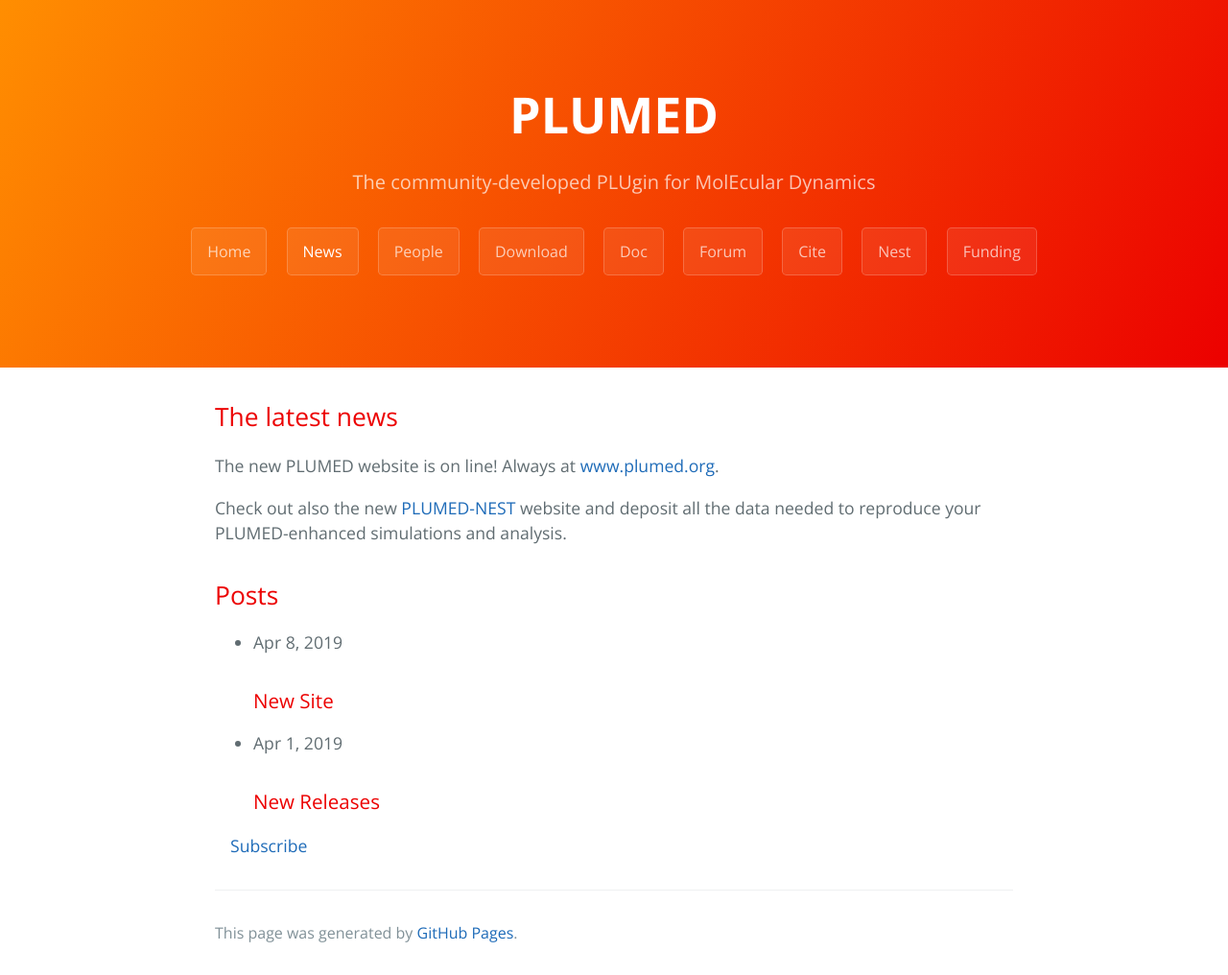
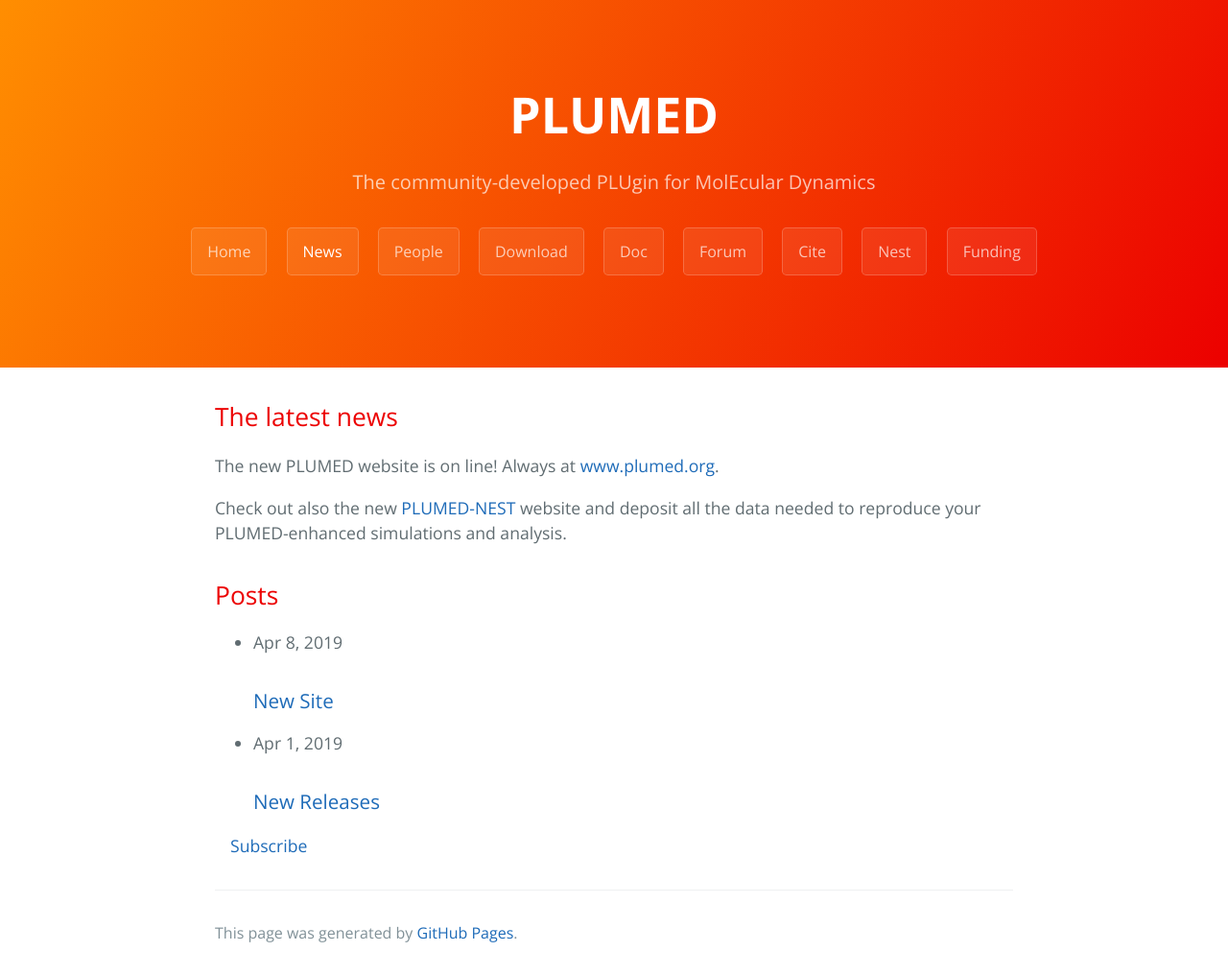
Before and after one commit to plumed/plumed.github.io, a Jekyll site: the page built from news.html, in a window 1280 px wide. Shown: the whole page at 96% size. Built offline with Jekyll 4.4.1, drawn with Linux system fonts in a browser that asks for light colours; the repository's description, which GitHub fills in, is left out.

Commit message:
Update news.html
test

```diff
--- a/news.html
+++ b/news.html
@@ -15,8 +15,8 @@ layout: default
       <li>
         {%- assign date_format = site.minima.date_format | default: "%b %-d, %Y" -%}
         <span class="post-meta">{{ post.date | date: date_format }}</span>
-        <h3 class="post-link" href="{{ post.url | relative_url }}">
-            {{ post.title | escape }}
+        <h3> <a class="post-link" href="{{ post.url | relative_url }}">
+          {{ post.title | escape }}</a>
         </h3>
         {%- if site.show_excerpts -%}
           {{ post.excerpt }}
```
